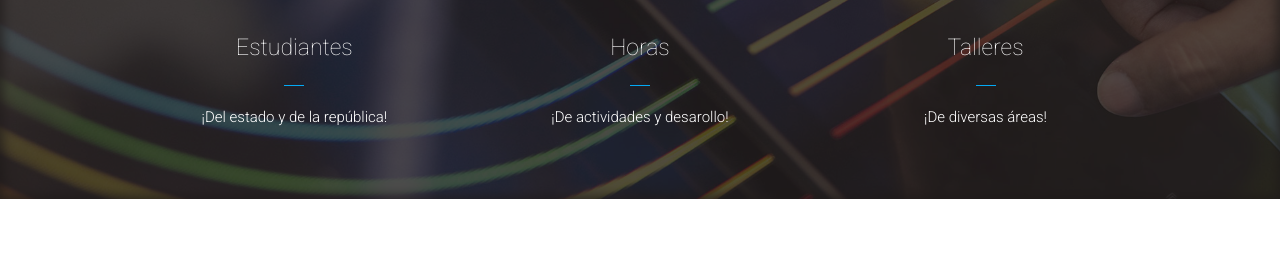
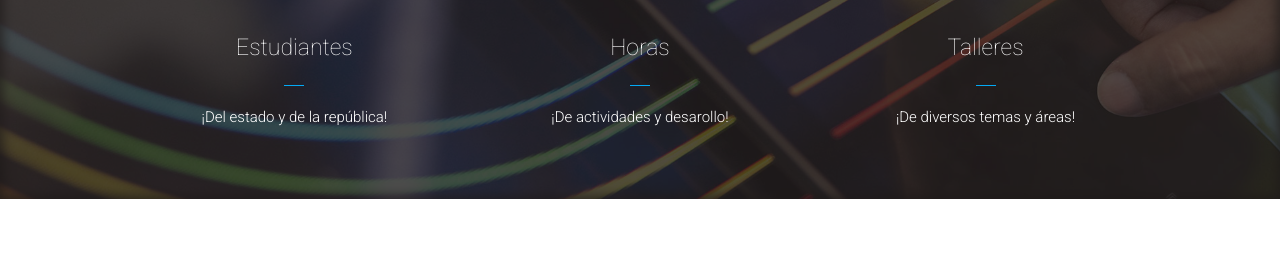
Before and after one commit to futurelabmx/GuanaHacks, a Jekyll site: the page built from index.html, in a window 1280 px wide and 900 px high, scrolled down 1430 px. Shown: the part 152-427 px from the top of the window. Built offline with Jekyll 4.4.1, drawn with Linux system fonts in a browser that asks for light colours; nearby versions of some CDN libraries; comment, search, counter and statistics services are not loaded; part of the change alters nothing that is shown.

```diff
--- a/_config.yml
+++ b/_config.yml
@@ -74,7 +74,7 @@ statisticBlockImage: "statistic.jpg"
 statisticBlock:
  - {count: "250", specialCharacter: "+", info: "Estudiantes", detail: "¡Del estado y de la república!"}
  - {count: "55", specialCharacter: "+", info: "Horas", detail: "¡De actividades y desarollo!"}
- - {count: "6", specialCharacter: "+", info: "Talleres", detail: "¡De diversas áreas!"}
+ - {count: "6", specialCharacter: "+", info: "Talleres", detail: "¡De diversos temas y áreas!"}
 
 
 # Latest News Block
@@ -168,50 +168,52 @@ showSessions: true
 teamBlockTitle: "About us"
 aboutUs: "Google's services have become synonymous with simple things online. Number of technological innovations and IT industries in which Google is creating new products is enormous. It's hard to get to know all of them, but realistic. This is why people have started to gather in small local groups and share their experience. Later, the following groups have been called Google Developer Groups. GDGs can take many forms -- from just a few people getting together to watch some videos, to large gatherings with demos, tech talks, hackathons and conferences."
 
-# Logistics Find Way Block
-findWayTitle: "Find your way here"
-findWayDistance: "Distance"
-findWayDriving: "DRIVING"
-findWayWalking: "WALKING"
-findWayBicycling: "BICYCLING"
-findWayTransit: "TRANSIT"
-findWayFindFlight: "Find Flight"
-logisticsMapCenterCoordinates: "49.056728, 3.117289"
-logisticsMapMobileCenterCoordinates: "48.335365, 23.711648"
-logisticsMapAutoDirections: false
 
-# Logistics Direction Details Block
-directionDetailsImage: "direction-details.jpg"
-directionDetailsTitle: "Get around Lviv"
-directionDetailsCards:
- - {title: "From the Airport", information: 'Airport is right at the city border. It is easily reachable by car, public transport or taxi. More information is available at <a href="http://lwo.aero/en/transport">airport website</a>.'}
- - {title: "Public Transit", information: 'Google Transit is available in Lviv. So you can find your way in Google Maps. Moreover, you can download any of the offline public transit apps available for Lviv.'}
- - {title: "Hotels", information: 'Lviv has lots of great hotels and hostels. More information will be available later.'}
-directionDetailsWideCards:
- -
-  title: "Questions?"
-  subCards:
-   -
-    title: "Hotels"
-    links:
-     - {link: "https://plus.google.com/b/102444623953913144164", text: "InterContinental"}
-     - {link: "https://plus.google.com/b/102444623953913144164", text: "The Hotel Rex"}
-     - {link: "https://plus.google.com/b/102444623953913144164", text: "Westin Market Street"}
-     - {link: "https://plus.google.com/b/102444623953913144164", text: "Hotel Adagio"}
-   -
-    title: "Registration"
-    links:
-     - {link: "https://plus.google.com/b/102444623953913144164", text: "InterContinental"}
-     - {link: "https://plus.google.com/b/102444623953913144164", text: "The Hotel Rex"}
-     - {link: "https://plus.google.com/b/102444623953913144164", text: "Westin Market Street"}
-     - {link: "https://plus.google.com/b/102444623953913144164", text: "Hotel Adagio"}
-   -
-    title: "Attendance Details"
-    links:
-     - {link: "https://plus.google.com/b/102444623953913144164", text: "InterContinental"}
-     - {link: "https://plus.google.com/b/102444623953913144164", text: "The Hotel Rex"}
-     - {link: "https://plus.google.com/b/102444623953913144164", text: "Westin Market Street"}
-     - {link: "https://plus.google.com/b/102444623953913144164", text: "Hotel Adagio"}
+# # Logistics Find Way Block
+# findWayTitle: "Find your way here"
+# findWayDistance: "Distance"
+# findWayDriving: "DRIVING"
+# findWayWalking: "WALKING"
+# findWayBicycling: "BICYCLING"
+# findWayTransit: "TRANSIT"
+# findWayFindFlight: "Find Flight"
+# logisticsMapCenterCoordinates: "49.056728, 3.117289"
+# logisticsMapMobileCenterCoordinates: "48.335365, 23.711648"
+# logisticsMapAutoDirections: false
+#
+#
+# # Logistics Direction Details Block
+# directionDetailsImage: "direction-details.jpg"
+# directionDetailsTitle: "Get around Lviv"
+# directionDetailsCards:
+#  - {title: "From the Airport", information: 'Airport is right at the city border. It is easily reachable by car, public transport or taxi. More information is available at <a href="http://lwo.aero/en/transport">airport website</a>.'}
+#  - {title: "Public Transit", information: 'Google Transit is available in Lviv. So you can find your way in Google Maps. Moreover, you can download any of the offline public transit apps available for Lviv.'}
+#  - {title: "Hotels", information: 'Lviv has lots of great hotels and hostels. More information will be available later.'}
+# directionDetailsWideCards:
+#  -
+#   title: "Questions?"
+#   subCards:
+#    -
+#     title: "Hotels"
+#     links:
+#      - {link: "https://plus.google.com/b/102444623953913144164", text: "InterContinental"}
+#      - {link: "https://plus.google.com/b/102444623953913144164", text: "The Hotel Rex"}
+#      - {link: "https://plus.google.com/b/102444623953913144164", text: "Westin Market Street"}
+#      - {link: "https://plus.google.com/b/102444623953913144164", text: "Hotel Adagio"}
+#    -
+#     title: "Registration"
+#     links:
+#      - {link: "https://plus.google.com/b/102444623953913144164", text: "InterContinental"}
+#      - {link: "https://plus.google.com/b/102444623953913144164", text: "The Hotel Rex"}
+#      - {link: "https://plus.google.com/b/102444623953913144164", text: "Westin Market Street"}
+#      - {link: "https://plus.google.com/b/102444623953913144164", text: "Hotel Adagio"}
+#    -
+#     title: "Attendance Details"
+#     links:
+#      - {link: "https://plus.google.com/b/102444623953913144164", text: "InterContinental"}
+#      - {link: "https://plus.google.com/b/102444623953913144164", text: "The Hotel Rex"}
+#      - {link: "https://plus.google.com/b/102444623953913144164", text: "Westin Market Street"}
+#      - {link: "https://plus.google.com/b/102444623953913144164", text: "Hotel Adagio"}
 
 # Hackathon
 hackathonTitle: "GuanaHacks"
```
